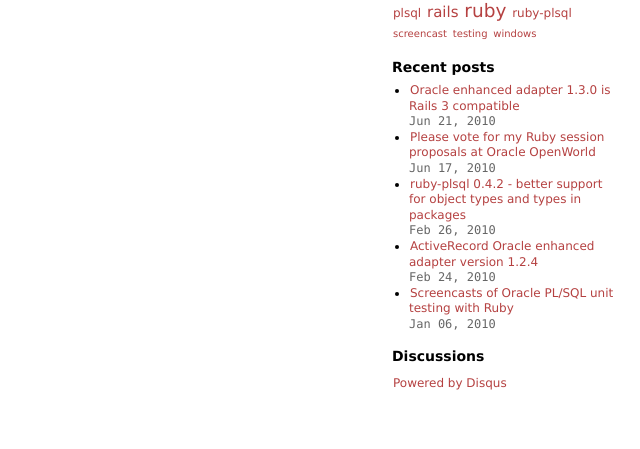
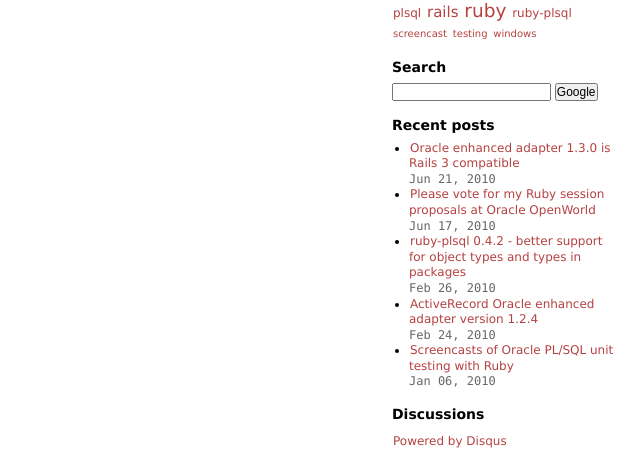
Before and after one commit to rsim/blog.rayapps.com, a Jekyll site: the page built from _posts/2008-04-05-video-from-euruko-2008.textile, in a window 1280 px wide. Shown: the part 922-1371 px from the top of the page, without its empty margins (640-1280 px from the left). Built offline with Jekyll 4.4.1, drawn with Linux system fonts in a browser that asks for light colours; Markdown is read by kramdown in place of the engine named in the settings; comment, search, counter and statistics services are not loaded; before the commit the page ends 1313 px from its top, so only the background shows below that.

Commit message:
added google site search

```diff
--- a/_includes/sidebar.html
+++ b/_includes/sidebar.html
@@ -20,6 +20,13 @@
   {% include tag_cloud.html %}
 </p>
 
+<h2>Search</h2>
+<form action="http://www.google.com/search" id="search" method="get">
+  <input class="text" name="q" type="text" />
+  <input name="sitesearch" type="hidden" value="blog.rayapps.com" />
+  <input class="button" type="submit" value="Google" />
+</form>
+
 <h2>Recent posts</h2>
 <ul class="posts">
   {% for post in site.posts limit:5 %}
```
